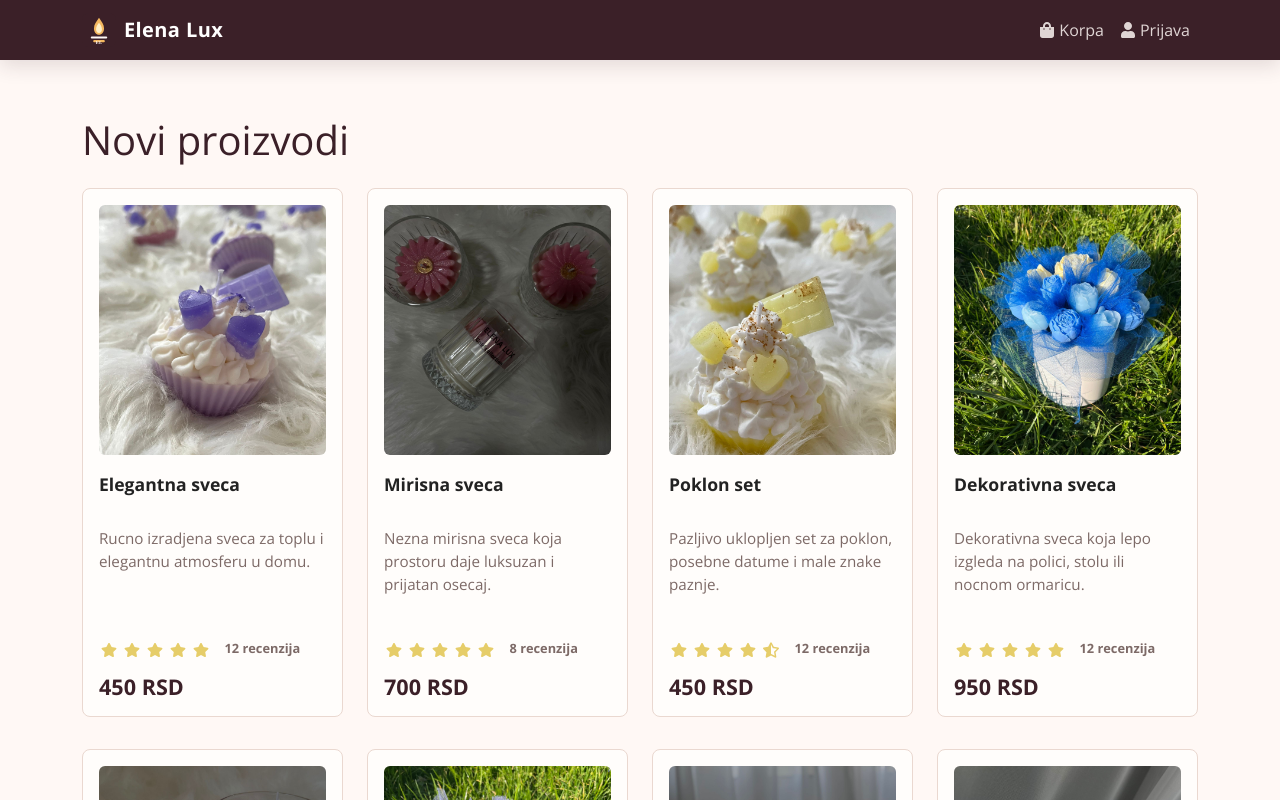
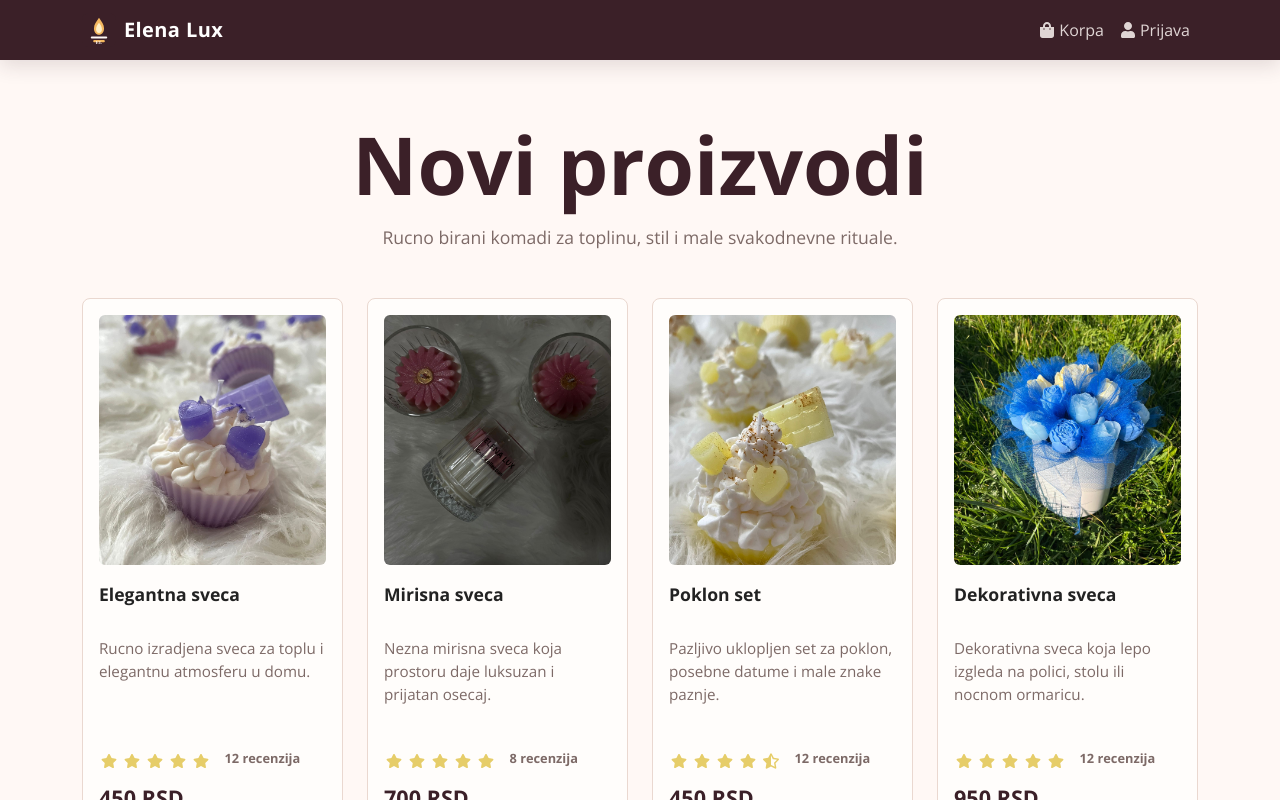
Before and after one commit to jelenavujicic7/velvet_flame, a React (Create React App) app in the folder frontend/: page / in a window 1280 px wide. Shown: the top 800 px of the page. Built offline with nearby package versions, Linux system fonts and the light colour scheme.

Commit message:
dodate u components Loader.jsx i Message.jsx

```diff
--- /dev/null
+++ b/frontend/src/components/Loader.jsx
@@ -0,0 +1,13 @@
+import { Spinner } from 'react-bootstrap';
+
+const Loader = () => {
+  return (
+    <div className="loader" aria-live="polite">
+      <Spinner animation="border" role="status" className="loader-spinner">
+        <span className="visually-hidden">Ucitavanje...</span>
+      </Spinner>
+    </div>
+  );
+};
+
+export default Loader;
--- /dev/null
+++ b/frontend/src/components/Message.jsx
@@ -0,0 +1,15 @@
+import { Alert } from 'react-bootstrap';
+
+const Message = ({ variant, children }) => {
+  return (
+    <Alert variant={variant} className="message">
+      {children}
+    </Alert>
+  );
+};
+
+Message.defaultProps = {
+  variant: 'info',
+};
+
+export default Message;
--- a/frontend/src/index.css
+++ b/frontend/src/index.css
@@ -1,5 +1,12 @@
+* {
+  box-sizing: border-box;
+}
+
 body {
   margin: 0;
+  min-width: 320px;
+  background: #fff8f5;
+  color: #3b2028;
   font-family: -apple-system, BlinkMacSystemFont, 'Segoe UI', 'Roboto', 'Oxygen',
     'Ubuntu', 'Cantarell', 'Fira Sans', 'Droid Sans', 'Helvetica Neue',
     sans-serif;
@@ -7,6 +14,19 @@ body {
   -moz-osx-font-smoothing: grayscale;
 }
 
+#root {
+  min-height: 100vh;
+}
+
+a {
+  color: inherit;
+}
+
+img {
+  display: block;
+  max-width: 100%;
+}
+
 code {
   font-family: source-code-pro, Menlo, Monaco, Consolas, 'Courier New',
     monospace;
--- a/frontend/src/screens/HomeScreen.jsx
+++ b/frontend/src/screens/HomeScreen.jsx
@@ -1,13 +1,24 @@
 import { Col, Container, Row } from 'react-bootstrap';
+import Loader from '../components/Loader';
+import Message from '../components/Message';
 import Product from '../components/Product';
 import products from '../product_list';
 
 const HomeScreen = () => {
+  const isLoading = !products;
+  const hasProducts = products?.length > 0;
+
   return (
-    <main className="home-screen">
+    <main className="home-screen" aria-busy={isLoading}>
       <Container>
+        <div className="home-title">
           <h1>Novi proizvodi</h1>
+          <p>Rucno birani komadi za toplinu, stil i male svakodnevne rituale.</p>
+        </div>
 
+        {isLoading ? (
+          <Loader />
+        ) : hasProducts ? (
           <Row>
             {products.map((product) => (
               <Col key={product._id} sm={12} md={6} lg={4} xl={3}>
@@ -15,6 +26,9 @@ const HomeScreen = () => {
               </Col>
             ))}
           </Row>
+        ) : (
+          <Message>Nema dostupnih proizvoda.</Message>
+        )}
       </Container>
     </main>
   );
--- a/frontend/src/styles/App.css
+++ b/frontend/src/styles/App.css
@@ -120,6 +120,40 @@ main {
   padding-left: 0.5rem;
 }
 
+.loader {
+  display: flex;
+  min-height: 260px;
+  align-items: center;
+  justify-content: center;
+}
+
+.loader-spinner {
+  width: 96px;
+  height: 96px;
+  color: #f4b860;
+  border-width: 0.45rem;
+  filter: drop-shadow(0 8px 18px rgba(59, 32, 40, 0.18));
+}
+
+.message {
+  max-width: 720px;
+  margin: 0 auto 32px;
+  border: 1px solid #ead8d0;
+  border-left: 4px solid #f4b860;
+  border-radius: 8px;
+  background: #fffdfb;
+  color: #3b2028;
+  box-shadow: 0 10px 28px rgba(59, 32, 40, 0.08);
+}
+
+.message.alert-danger {
+  border-left-color: #b84a62;
+}
+
+.message.alert-success {
+  border-left-color: #6a8f63;
+}
+
 .product-card-price {
   color: #3b2028;
   font-size: 1.35rem;
```
Lines whose indentation alone changed are shown as unchanged.
